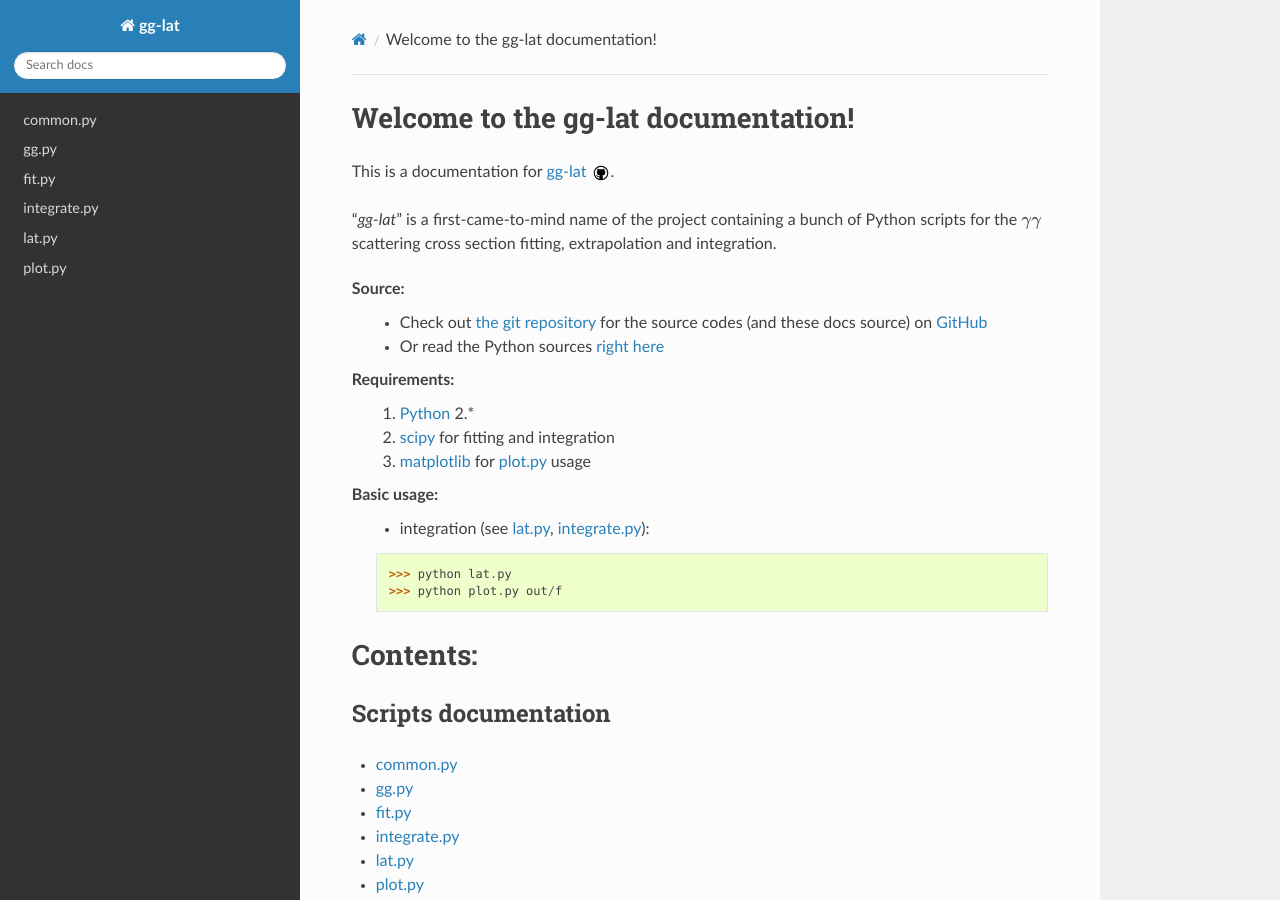
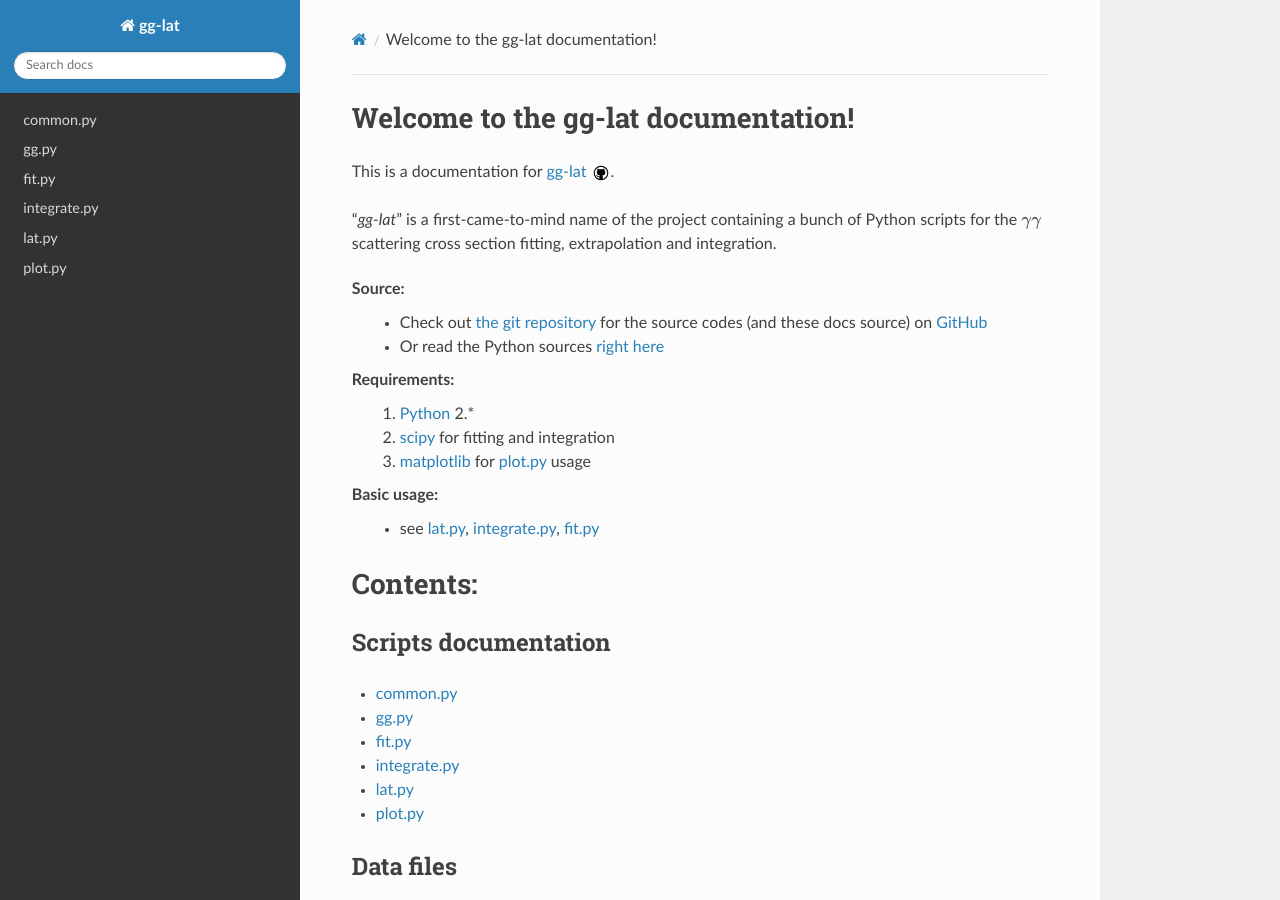
Before and after one commit to neuton/gg-lat, a Sphinx documentation site: the page built from docs/index.rst, in a window 1280 px wide and 900 px high. Built offline with Sphinx 7.4.7 and the Read the Docs theme 2.0.0, drawn with Linux system fonts in a browser that asks for light colours; formulas are drawn with MathJax 3.

Commit message:
fix docs/index

```diff
--- a/docs/index.rst
+++ b/docs/index.rst
@@ -15,10 +15,7 @@ Requirements:
 	#. matplotlib_ for plot.py_ usage
 
 Basic usage:
-	* integration (see lat.py_, integrate.py_):
-
-	>>> python lat.py
-	>>> python plot.py out/f
+	* see lat.py_, integrate.py_, fit.py_
 
 __ http://github.com/neuton/gg-lat
 __ http://github.com
```
